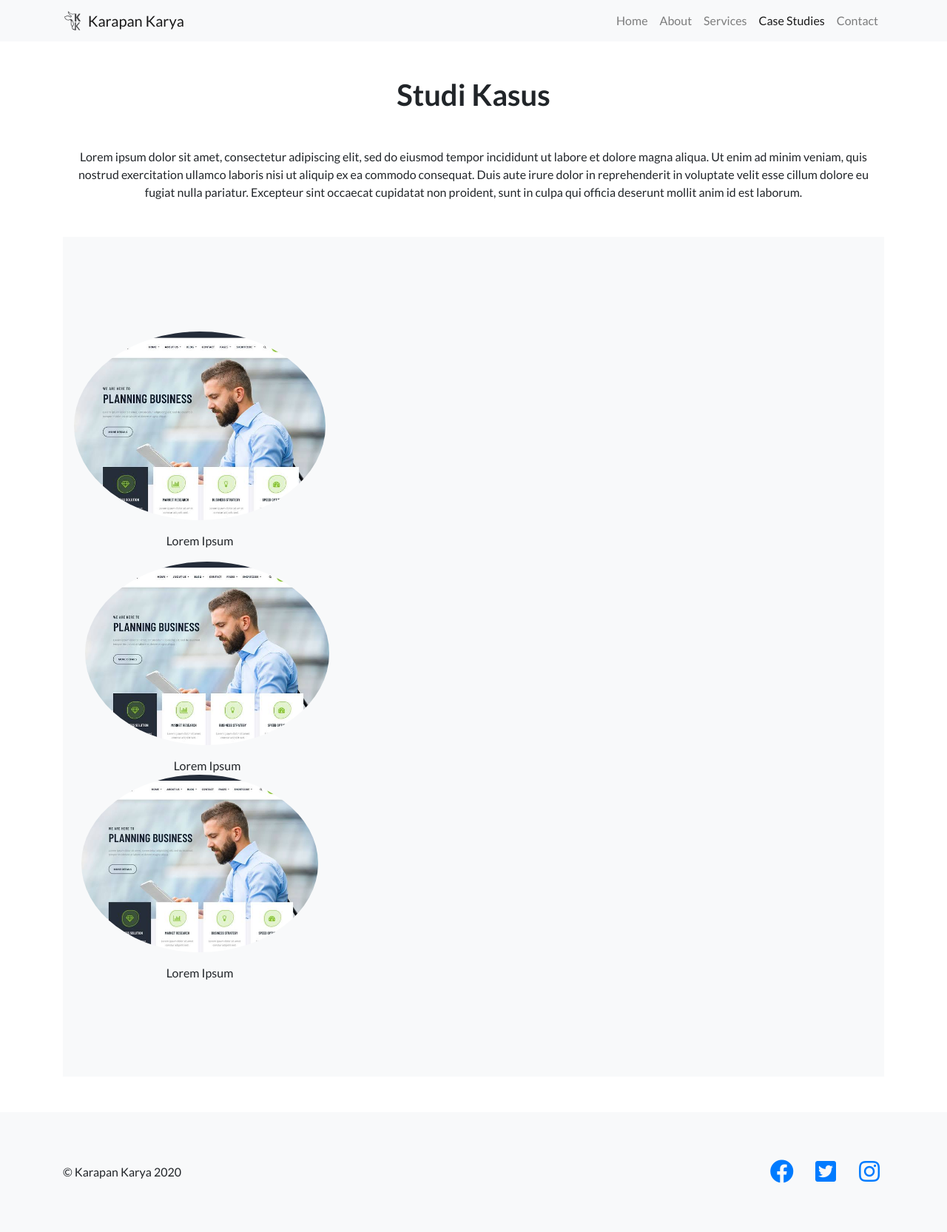
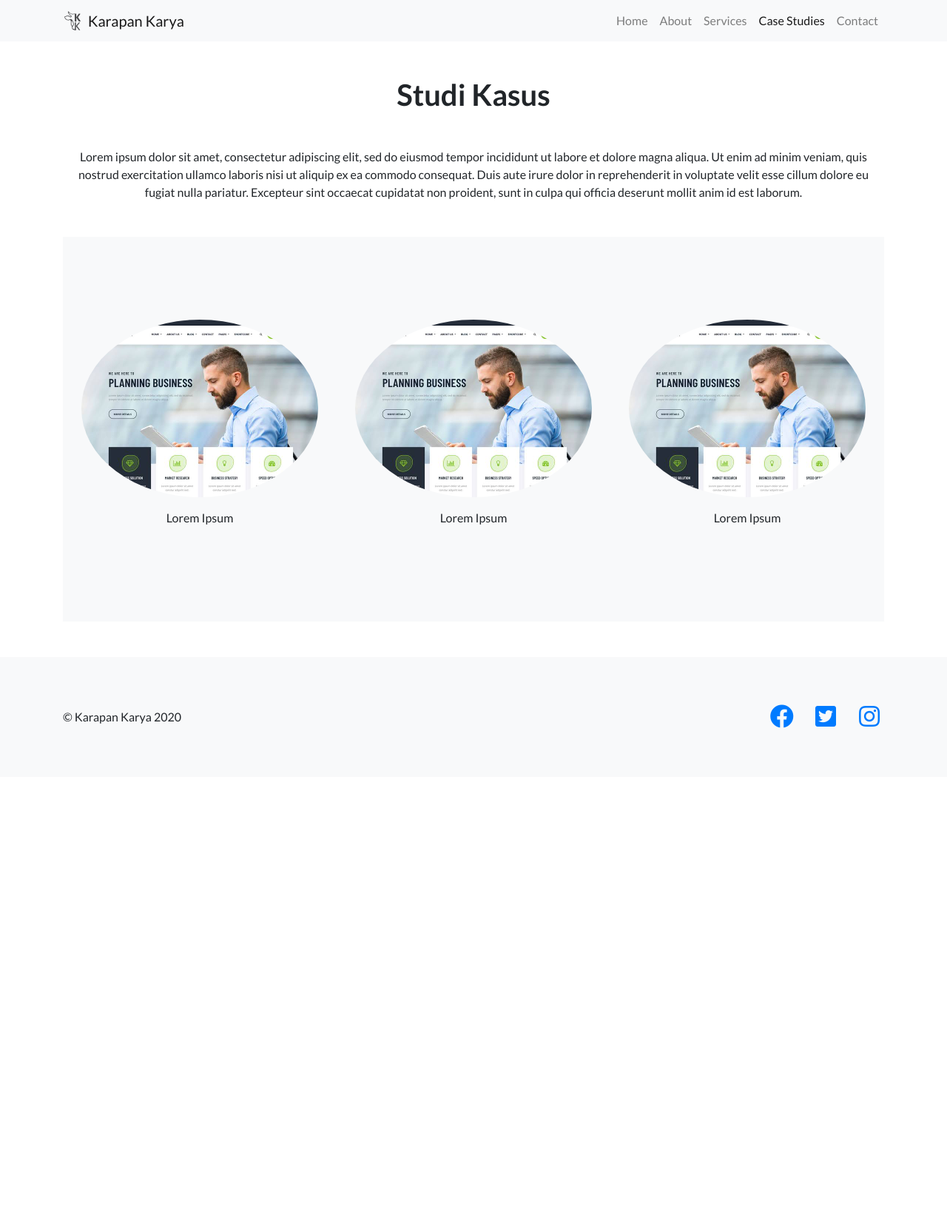
Before and after one commit to Afaisw/profcom, a Jekyll site: the page built from case-studies.html, in a window 1280 px wide. Shown: the whole page at 74% size. Built offline with Jekyll 4.4.1, drawn with Linux system fonts in a browser that asks for light colours; after the commit the page ends 1050 px from its top, so only the background shows below that.

Commit message:
cobaan lagi

```diff
--- a/_includes/casestudies.html
+++ b/_includes/casestudies.html
@@ -2,13 +2,13 @@
     <div class="container">
       <div class="row">
         <div class="col-lg-4">
-            <div class="features-icons-item mx-auto mb-5 mb-lg-0 mb-lg-3"></div>
+            <div class="features-icons-item mx-auto mb-5 mb-lg-0 mb-lg-3">
             <img class="img-fluid rounded-circle mb-3" src="img/case-1.jpg">
             Lorem Ipsum
             </div>
           </div>
           <div class="col-lg-4">
-            <div class="features-icons-item mx-auto mb-5 mb-lg-0 mb-lg-3"></div>
+            <div class="features-icons-item mx-auto mb-5 mb-lg-0 mb-lg-3">
             <img class="img-fluid rounded-circle mb-3" src="img/case-1.jpg">
             Lorem Ipsum
           </div>
@@ -21,5 +21,4 @@
           </div>
         </div>
       </div>
-    </div>
   </section>
```
